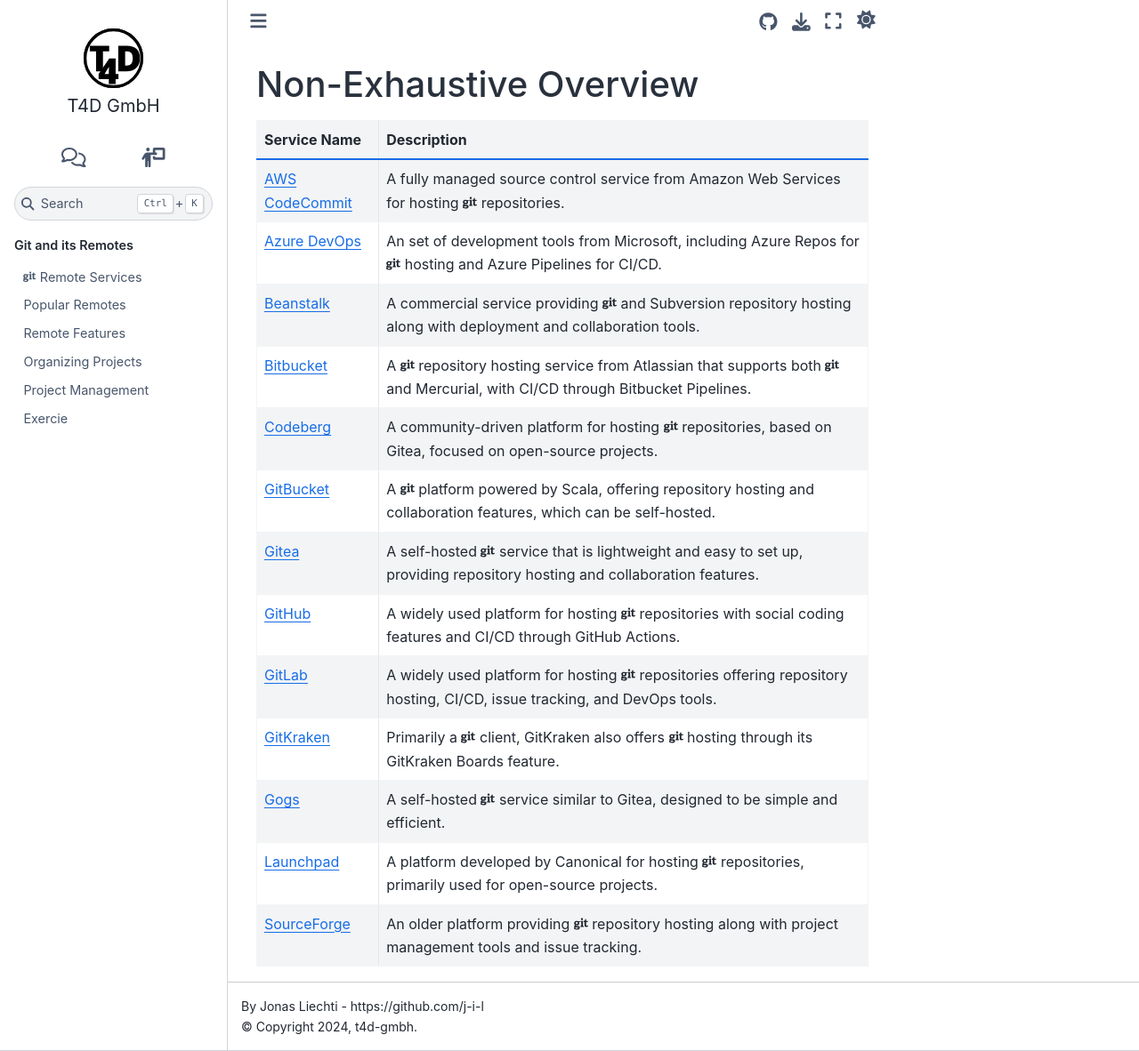
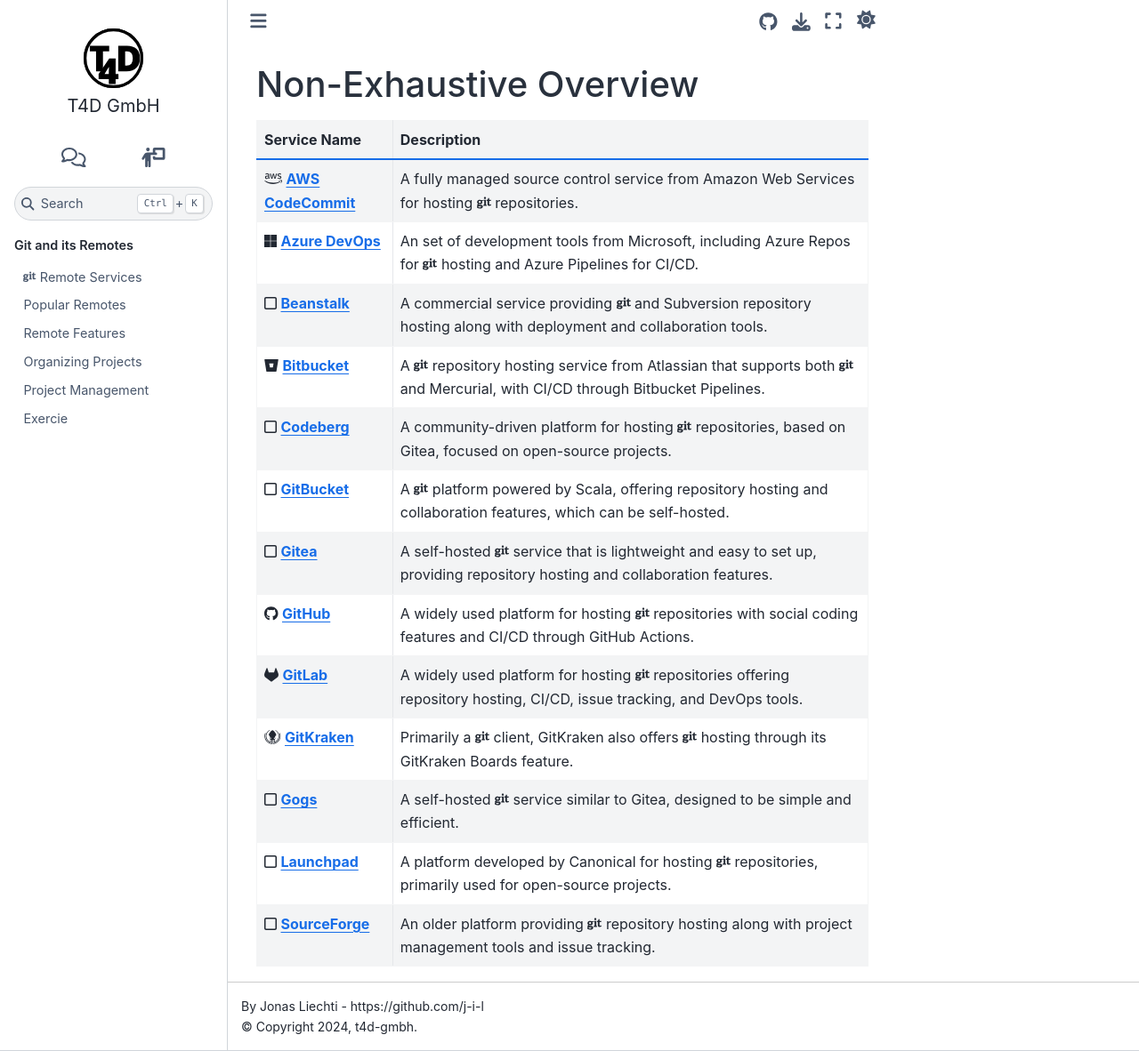
Before and after one commit to t4d-gmbh/git-and-its-remotes, a Sphinx documentation site: the page built from source/content/remote_services/list.md, in a window 1280 px wide and 1182 px high. Shown: the whole window at 89% size. Built offline with Sphinx 7.4.7 and the Sphinx Book theme 1.1.4, drawn with Linux system fonts in a browser that asks for light colours; pages that are not in the unit, such as notebooks, are missing from menus; the version number could not be read and is left out.

Commit message:
done with the non-ext list

```diff
--- a/source/content/remote_services/list.md
+++ b/source/content/remote_services/list.md
@@ -2,16 +2,16 @@
 
 | Service Name       | Description                                                                 |
 |--------------------|-----------------------------------------------------------------------------|
-| [AWS CodeCommit](https://aws.amazon.com/codecommit/) | A {% if page %}fully managed source control{% endif %} service from Amazon Web Services{% if page %} for hosting <i class="fab fa-git"></i> repositories{% endif %}. |
-| [Azure DevOps](https://azure.microsoft.com/en-us/services/devops/repos/) | {% if page %}An set of development tools from Microsoft, including {% endif %}Azure Repos for <i class="fab fa-git"></i> hosting and Azure Pipelines for CI/CD. |
-| [Beanstalk](https://beanstalkapp.com) | A commercial service providing <i class="fab fa-git"></i> and Subversion {% if slide %}support{% else %}repository hosting along with deployment and collaboration tools.{% endif %} |
-| [Bitbucket](https://bitbucket.org)   | {%if slide %}Hosting service from Atlassian{% else %}A <i class="fab fa-git"></i> repository hosting service from Atlassian that supports both <i class="fab fa-git"></i> and Mercurial, with CI/CD through Bitbucket Pipelines{% endif %}. |
-| [Codeberg](https://codeberg.org)      | {% if slide %}✨Community-drive platform focused on open-source projects.✨{% else %}A community-driven platform for hosting <i class="fab fa-git"></i> repositories, based on Gitea, focused on open-source projects.{% endif %} |
-| [GitBucket](https://gitbucket.github.io) | {% if slide %}Self-hosted platform written in Scala.{% else %}A <i class="fab fa-git"></i> platform powered by Scala, offering repository hosting and collaboration features, which can be self-hosted.{% endif %} |
-| [Gitea](https://gitea.io)             | A self-hosted <i class="fab fa-git"></i> service that is lightweight and easy to set up{% if page %}, providing repository hosting and collaboration features{% endif %}. |
-| [GitHub](https://github.com)         | A widely used platform for hosting <i class="fab fa-git"></i> repositories{% if page %} with social coding features and CI/CD through GitHub Actions{% endif %}. |
-| [GitLab](https://gitlab.com)         | A widely used platform for hosting <i class="fab fa-git"></i> repositories{% if page %} offering repository hosting, CI/CD, issue tracking, and DevOps tools{% endif %}. |
-| [GitKraken](https://www.gitkraken.com) | {% if slide %}Primarily a <i class="fab fa-git"></i> client that also offers hosting.{% else %}Primarily a <i class="fab fa-git"></i> client, GitKraken also offers <i class="fab fa-git"></i> hosting through its GitKraken Boards feature.{% endif %} |
-| [Gogs](https://gogs.io)               | A self-hosted <i class="fab fa-git"></i> service similar to Gitea{% if page %}, designed to be simple and efficient{% endif %}. |
-| [Launchpad](https://launchpad.net)    | {% if slide %}Developed by Canonical, primarily used for open-source projects.{% else %}A platform developed by Canonical for hosting <i class="fab fa-git"></i> repositories, primarily used for open-source projects.{% endif %} |
-| [SourceForge](https://sourceforge.net) | An older platform providing <i class="fab fa-git"></i> repository hosting{% if page %} along with project management tools and issue tracking{% endif %}. |
+| <i class="fab fa-aws"></i> **[AWS CodeCommit](https://aws.amazon.com/codecommit/)** | A {% if page %}fully managed source control{% endif %} service from Amazon Web Services{% if page %} for hosting <i class="fab fa-git"></i> repositories{% endif %}. |
+| <i class="fab fa-microsoft"></i> **[Azure DevOps](https://azure.microsoft.com/en-us/services/devops/repos/)** | {% if page %}An set of development tools from Microsoft, including {% endif %}Azure Repos for <i class="fab fa-git"></i> hosting and Azure Pipelines for CI/CD. |
+| <i class="far fa-square"></i> **[Beanstalk](https://beanstalkapp.com)** | A commercial service providing <i class="fab fa-git"></i> and Subversion {% if slide %}support{% else %}repository hosting along with deployment and collaboration tools.{% endif %} |
+| <i class="fab fa-bitbucket"></i> **[Bitbucket](https://bitbucket.org)**   | {%if slide %}Hosting service from Atlassian{% else %}A <i class="fab fa-git"></i> repository hosting service from Atlassian that supports both <i class="fab fa-git"></i> and Mercurial, with CI/CD through Bitbucket Pipelines{% endif %}. |
+| <i class="far fa-square"></i> **[Codeberg](https://codeberg.org)**      | {% if slide %}✨Community-drive platform focused on open-source projects.✨{% else %}A community-driven platform for hosting <i class="fab fa-git"></i> repositories, based on Gitea, focused on open-source projects.{% endif %} |
+| <i class="far fa-square"></i> **[GitBucket](https://gitbucket.github.io)** | {% if slide %}Self-hosted platform written in Scala.{% else %}A <i class="fab fa-git"></i> platform powered by Scala, offering repository hosting and collaboration features, which can be self-hosted.{% endif %} |
+| <i class="far fa-square"></i> **[Gitea](https://gitea.io)**             | A self-hosted <i class="fab fa-git"></i> service that is lightweight and easy to set up{% if page %}, providing repository hosting and collaboration features{% endif %}. |
+| <i class="fab fa-github"></i> **[GitHub](https://github.com)**         | A widely used platform for hosting <i class="fab fa-git"></i> repositories{% if page %} with social coding features and CI/CD through GitHub Actions{% endif %}. |
+| <i class="fab fa-gitlab"></i> **[GitLab](https://gitlab.com)**         | A widely used platform for hosting <i class="fab fa-git"></i> repositories{% if page %} offering repository hosting, CI/CD, issue tracking, and DevOps tools{% endif %}. |
+| <i class="fab fa-gitkraken"></i> **[GitKraken](https://www.gitkraken.com)** | {% if slide %}Primarily a <i class="fab fa-git"></i> client that also offers hosting.{% else %}Primarily a <i class="fab fa-git"></i> client, GitKraken also offers <i class="fab fa-git"></i> hosting through its GitKraken Boards feature.{% endif %} |
+| <i class="far fa-square"></i> **[Gogs](https://gogs.io)**               | A self-hosted <i class="fab fa-git"></i> service similar to Gitea{% if page %}, designed to be simple and efficient{% endif %}. |
+| <i class="far fa-square"></i> **[Launchpad](https://launchpad.net)**    | {% if slide %}Developed by Canonical, primarily used for open-source projects.{% else %}A platform developed by Canonical for hosting <i class="fab fa-git"></i> repositories, primarily used for open-source projects.{% endif %} |
+| <i class="far fa-square"></i> **[SourceForge](https://sourceforge.net)** | An older platform providing <i class="fab fa-git"></i> repository hosting{% if page %} along with project management tools and issue tracking{% endif %}. |
```
